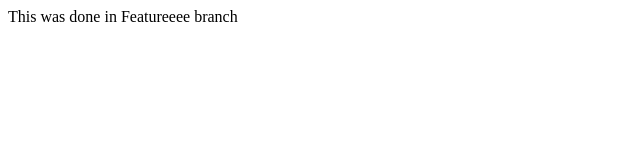
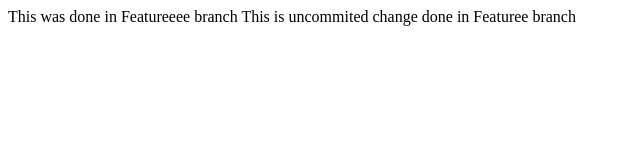
Before and after one commit to LkshSharma-2468/test, a plain HTML site: page index.HTML in a window 1280 px wide. Shown: the whole page, without its empty margins (0-640 px from the left). Drawn offline with Linux system fonts and the light colour scheme.

Commit message:
committed finally

```diff
--- a/index.HTML
+++ b/index.HTML
@@ -7,5 +7,6 @@
 </head>
 <body>
     This was done in Featureeee branch
+    This is uncommited change done in Featuree branch
 </body>
 </html>
```
